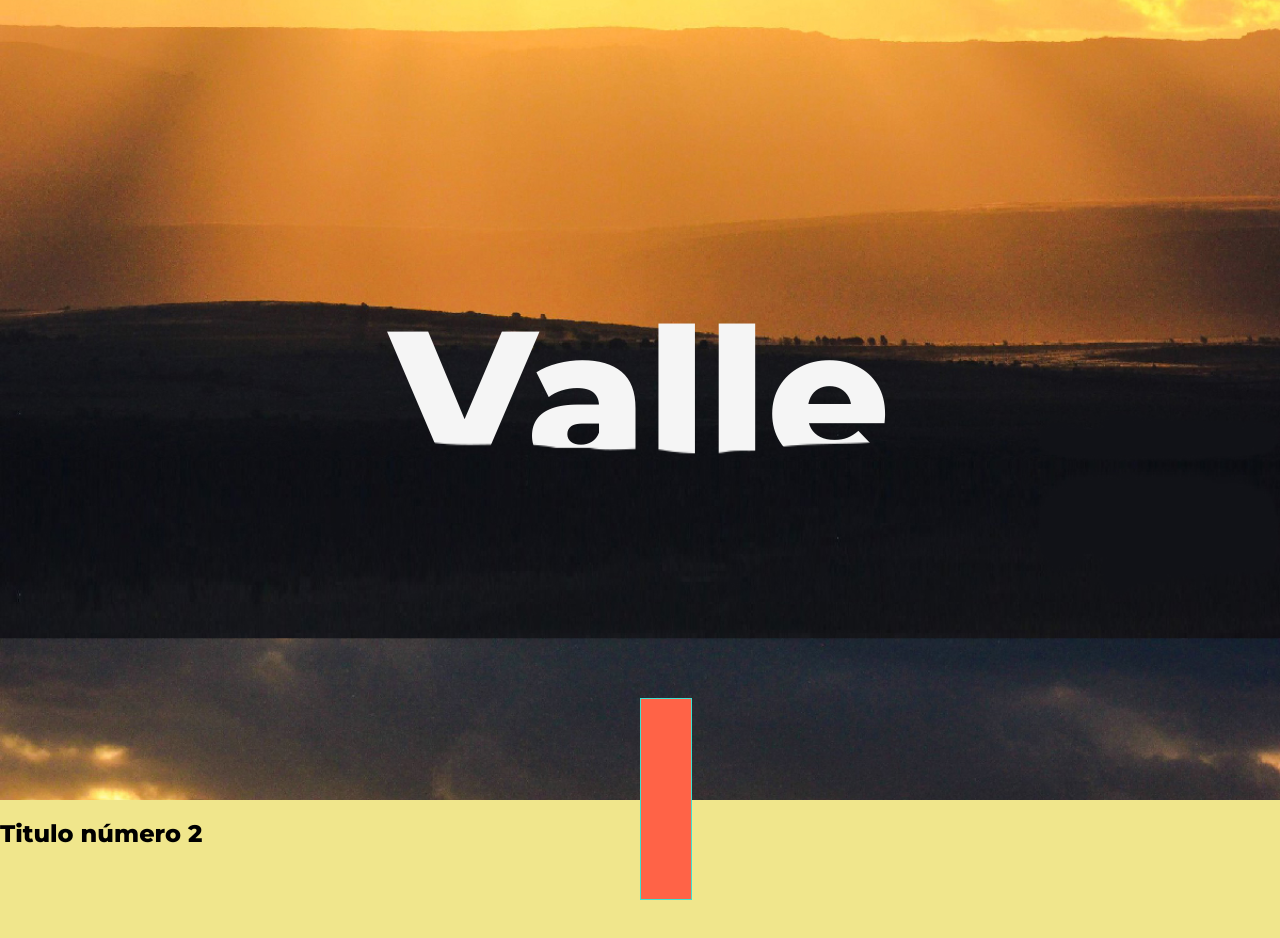
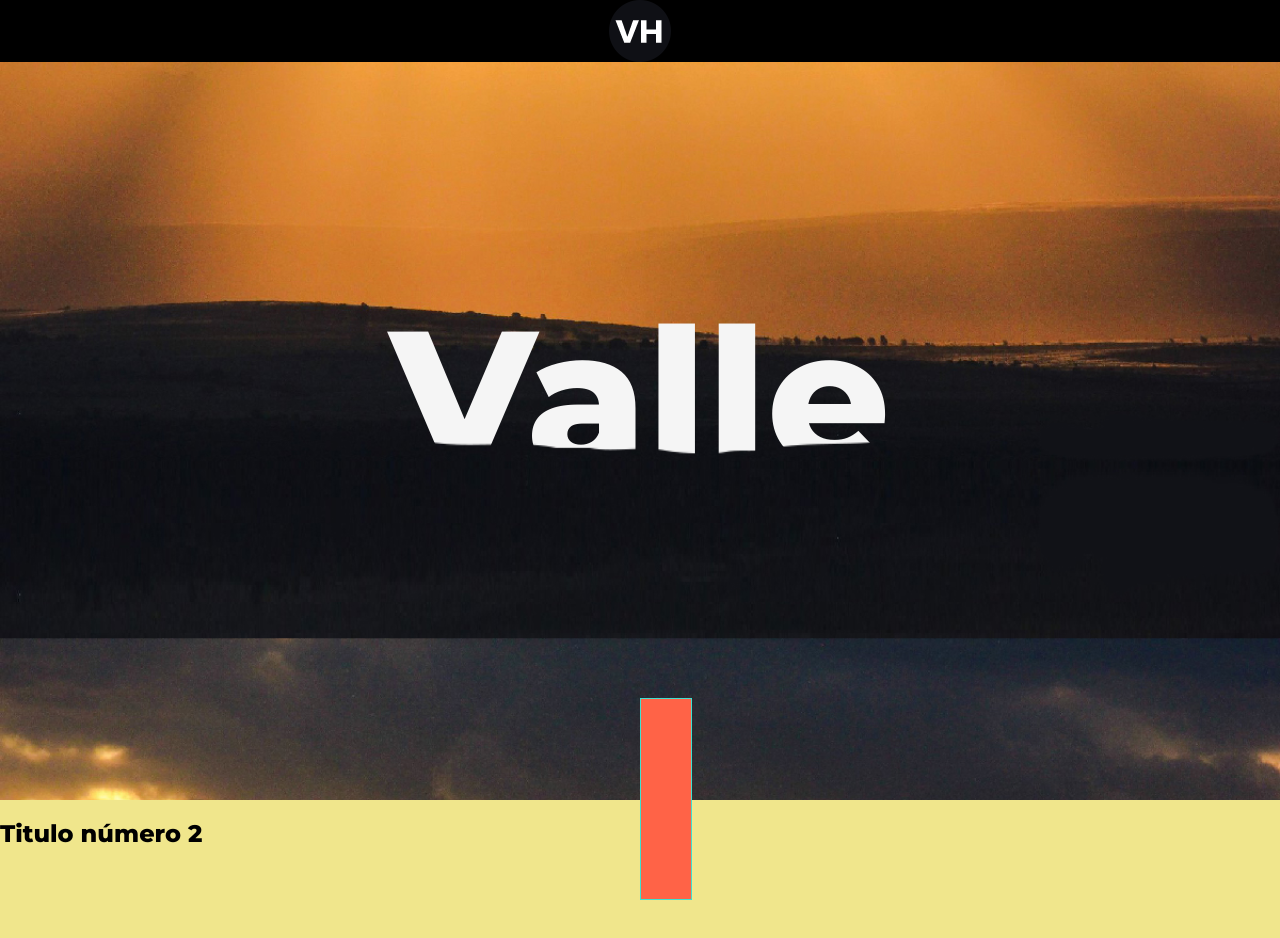
Before and after one commit to Pablets/ValleHermoso, a plain HTML site: page index.html in a window 1280 px wide. Shown: the top 938 px of the page. Drawn offline with Linux system fonts and the light colour scheme.

Commit message:
Commit 8

```diff
--- a/index.html
+++ b/index.html
@@ -9,8 +9,7 @@
 </head>
 <body>
 <nav>
-    <div id="logo">
-    </div>
+    <img id="logo" src="/imagenes/LOGO.png" alt="logo">
     <ul>
         <li><a href=""></a></li>
         <li><a href=""></a></li>
@@ -22,9 +21,8 @@
         <div class="mask">
             <h1>Valle Hermoso</h1>
         </div>
-
+        <span>VER MÁS</span>
     </header>
-
     <div class="text-button"></div>
     <div class="seccion2">
         <div>
--- a/style.css
+++ b/style.css
@@ -14,10 +14,25 @@ main{
     width: 100%;
 }
 nav{
-    height: 100px;
+    background-color: black;
+    height: 62px;
+    width: 100%;
+    margin: auto;
     position: fixed;
     top: 0px;
-    display: hidden;
+    z-index: 100;
+    text-align: center;
+
+
+}
+nav:hover {
+    display: block;
+
+}
+#logo{
+    width: 62px;
+    margin: auto;
+    display: inline-block;
 }
 header{
     position: relative;
@@ -26,7 +41,7 @@ header{
     padding: 0px;
     width: 100%;
     height: 100vh;
-    background-image: url(/imagenes/hero.jpg);
+    background-image: url(imagenes/hero.jpg);
     background-size: cover;
     background-position: 0px -390px;
 }
@@ -36,12 +51,13 @@ header{
     width: 100%;
     bottom: 42vh;
     /* background-color: teal; */
-    mask: url(/imagenes/Heromask1.png);
+    mask: url(imagenes/Heromask1.png);
     /* background-image: url(/imagenes/Heromask1.png); */
-    -webkit-mask: url(/imagenes/Heromask1.png);
+    -webkit-mask: url(imagenes/Heromask1.png);
     mask-size: cover;
     -webkit-mask-size: cover;
 }
+
 
 .seccion2{
     height: 100vh;
```
Also changed, not shown: imagenes/LOGO.png (added), imagenes/LOGO.svg (added).
